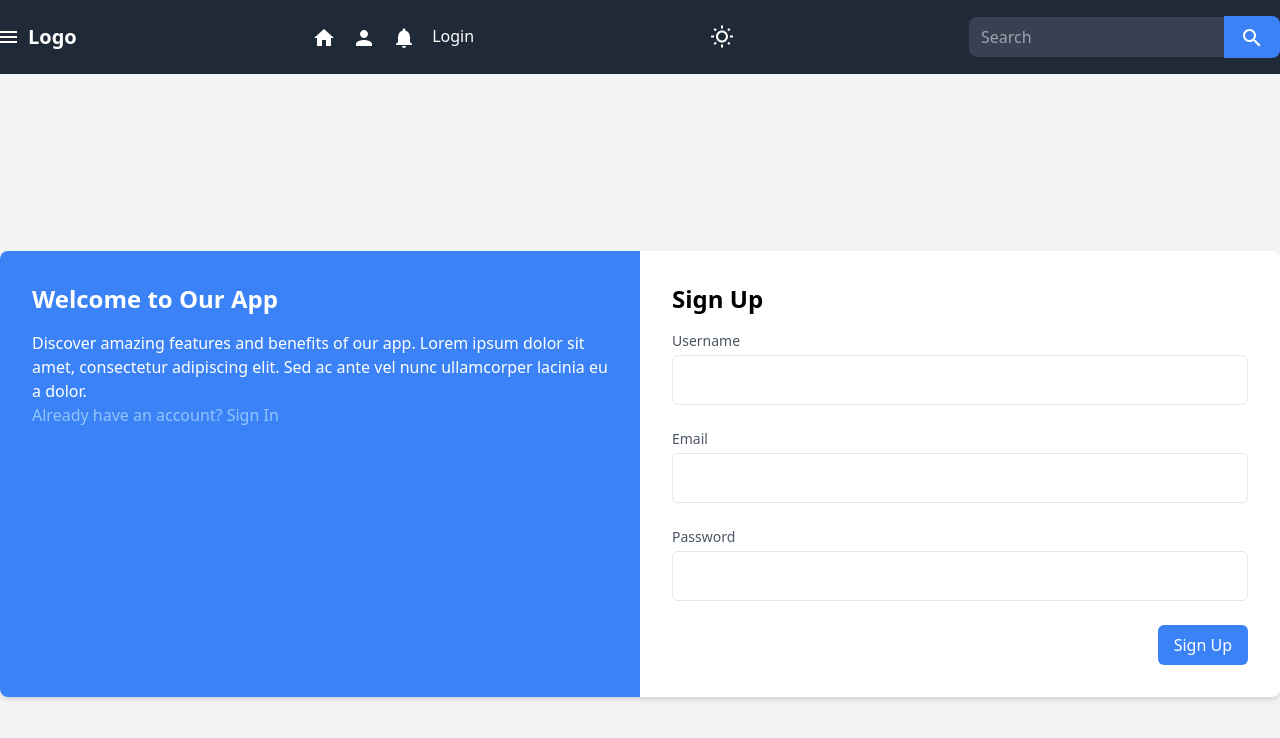
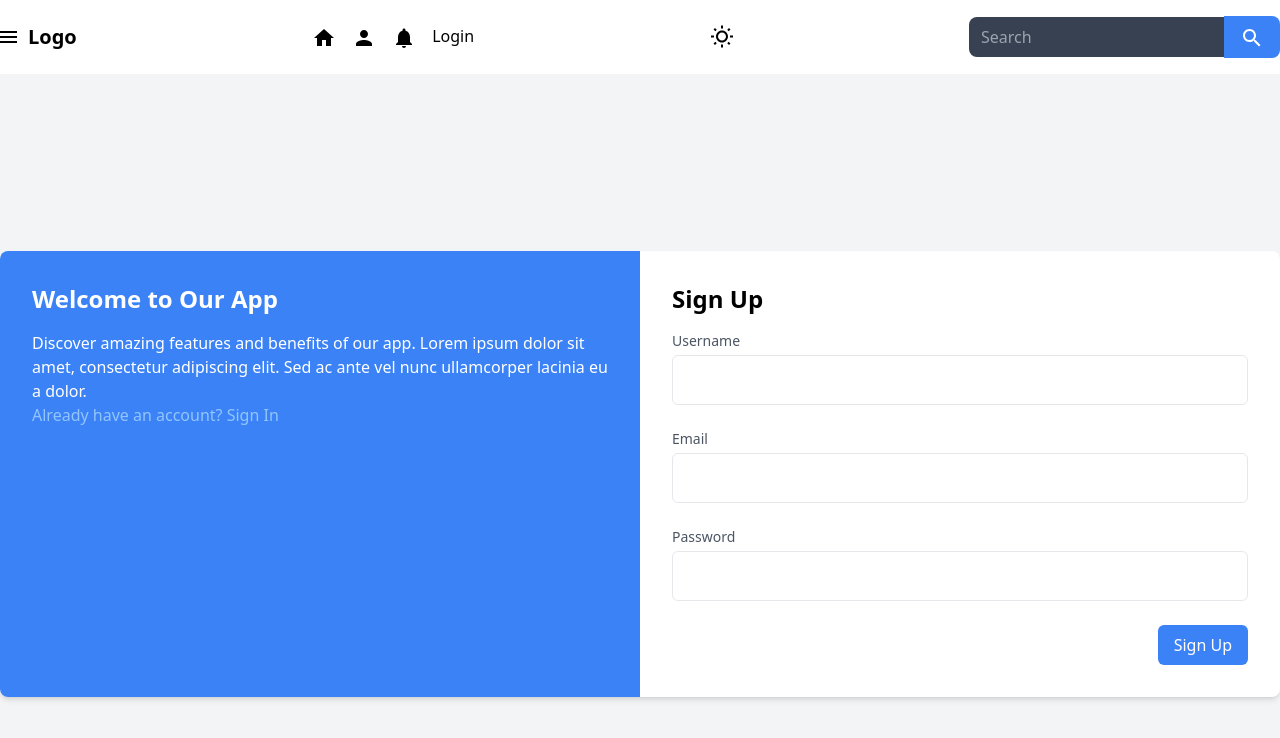
Before and after one commit to ProperPoe/videoStorage-app.github.io, a React (Create React App) app in the folder client/: page /signup in a window 1280 px wide. Shown: the top 738 px of the page. Built offline with nearby package versions, Linux system fonts and the light colour scheme.

Commit message:
Implement dynamic dark mode functionality and responsive styling in Navbar component

```diff
--- a/client/src/components/Navbar.tsx
+++ b/client/src/components/Navbar.tsx
@@ -1,18 +1,24 @@
 import React, { PureComponent } from 'react'
 import { connect } from 'react-redux'
+import { bindActionCreators, Dispatch } from 'redux';
+import store, {AppDispatch, RootState} from '../store/store';
+import { toggleDarkMode } from '../store/darkModeSlice';
 import DarkModeOutlinedIcon from '@mui/icons-material/DarkModeOutlined'
 import WbSunnyOutlinedIcon from '@mui/icons-material/WbSunnyOutlined'
+//import { HomeOutlined } from '@mui/icons-material';
 import {Menu, MenuItem, IconButton} from '@mui/material'
-import {Home, Person, Notifications, Search, Menu as MenuIcon} from '@mui/icons-material'
+import {Home, Person, Notifications, Search, Menu as MenuIcon, HomeMaxOutlined} from '@mui/icons-material'
 import Homepage from '../pages/Home/Home'
 import Profile from '../pages/Profile/Profile'
 import Notifs from '../pages/Notifications/Notifications'
 import { Link } from 'react-router-dom'
 
-interface Props {}
+interface Props {
+    isDarkMode: boolean;
+    toggleDarkMode: () => void
+}
 interface State {
     anchorEl: null | HTMLElement;
-    darkModeIcon: boolean;
 }
 
 class Navbar extends PureComponent<Props, State> {
@@ -20,7 +26,6 @@ class Navbar extends PureComponent<Props, State> {
         super(props);
         this.state = {
           anchorEl: null,
-          darkModeIcon: false,
         };
       }
 
@@ -33,48 +38,55 @@ class Navbar extends PureComponent<Props, State> {
       };
 
       toggleDarkMode = () => {
-        this.setState((prevState) => ({
-            darkModeIcon: !prevState.darkModeIcon
-        }))
+        this.props.toggleDarkMode();
       }
 
     render() {
-        const {anchorEl, darkModeIcon} = this.state;
+        const {anchorEl} = this.state;
+        const {isDarkMode} = this.props;
+
+        // Define the classes for light and dark modes
+        const lightModeClasses = 'bg-white text-black';
+        const darkModeClasses = 'bg-gray-800 text-white';
+
+        // Determine which classes to use based on the dark mode state
+        const navbarClasses = isDarkMode ? darkModeClasses : lightModeClasses;
 
         return (
             <>
-            <div className='bg-gray-800 py-4'>
+            <div className={`bg-gray-800 py-4 ${navbarClasses}`} >
                 <div className='container mx-auto flex justify-between items-center'>
                     <div className='flex items-center'>
                     <IconButton
-                            sx={{color: 'white', fontSize: '24px'}}
+                        sx={{ color: isDarkMode ? 'white' : 'black', fontSize: '24px' }}
                         color='inherit'
                         edge='start'
                         aria-label='menu'
                         aria-controls='menu'
-                            aria-haspopup="true"
+                        aria-haspopup='true'
                         onClick={this.handleClick}
                     >
                         <MenuIcon />
                     </IconButton>
                     {/* Logo */}
-                        <div className='text-white text-xl font-bold'>Logo</div>
+                    <div className={`text-xl font-bold ${isDarkMode ? 'text-white' : 'text-black'}`}>Logo</div>
+
 
                     </div>
                     {/* Hamburger Icon */}
 
                     {/* Navigation Links */}
                     <div className='text-white space-x-4 lg:flex hidden'>
-                        <Link to="/" className='hover:text-blue-400 transition duration-300 hover:underline hover:scale-110'><Home/></Link>
-                        <Link to="/profile" className='hover:text-blue-400 transition duration-300 hover:underline hover:scale-110'><Person/></Link>
-                        <Link to="/notifications" className='hover:text-blue-400 transition duration-300 hover:underline hover:scale-110'><Notifications/></Link>
-                        <Link to="/signup" className='hover:text-blue-300 transition duration-300 hover:underline hover:scale-110'>Login</Link>
+                        <Link to="/" className={`hover:text-blue-400 transition duration-300 hover:underline hover:scale-110 ${isDarkMode ? 'text-white' : 'text-black'}`}><Home/></Link>
+                        <Link to="/profile" className={`hover:text-blue-400 transition duration-300 hover:underline hover:scale-110 ${isDarkMode ? 'text-white' : 'text-black'}`}><Person/></Link>
+                        <Link to="/notifications" className={`hover:text-blue-400 transition duration-300 hover:underline hover:scale-110 ${isDarkMode ? 'text-white' : 'text-black'}`}><Notifications/></Link>
+                        <Link to="/signup" className={`hover:text-blue-400 transition duration-300 hover:underline hover:scale-110 ${isDarkMode ? 'text-white' : 'text-black'}`}>Login</Link>
                     </div>
                     {/* Lightmode/Darkmode */}
-                    {darkModeIcon ? (
-                        <DarkModeOutlinedIcon onClick={this.toggleDarkMode} className='text-white cursor-pointer hover:text-gray-300 transition duration-300' />
+                    {this.props.isDarkMode ?  (
+                        <DarkModeOutlinedIcon onClick={this.toggleDarkMode} className={`cursor-pointer hover:text-gray-300 transition duration-300 ${isDarkMode ? 'text-white' : 'text-black'}`} />
                        ):(
-                        <WbSunnyOutlinedIcon onClick={this.toggleDarkMode} className='text-white cursor-pointer hover:text-gray-300 transition duration-300' />
+                        <WbSunnyOutlinedIcon onClick={this.toggleDarkMode} className={`cursor-pointer hover:text-gray-300 transition duration-300 ${isDarkMode ? 'text-white' : 'text-black'}`} />
                     )
 
                     }
@@ -106,12 +118,16 @@ class Navbar extends PureComponent<Props, State> {
     }
 }
 
-// const mapStateToProps = (state) => ({
+const mapStateToProps = (state: RootState) => ({
+    isDarkMode: state.darkMode.isDarkMode,
+  });
 
-// })
+const mapDispatchToProps = (dispatch: AppDispatch) =>
+  bindActionCreators(
+    {
+      toggleDarkMode,
+    },
+    dispatch
+  );
 
-// const mapDispatchToProps = (dispatch) => ({
-
-// })
-
-export default  (Navbar) /*connect(mapStateToProps, mapDispatchToProps)*/
+export default  connect(mapStateToProps, mapDispatchToProps)(Navbar)
--- a/client/src/index.js
+++ b/client/src/index.js
@@ -2,13 +2,18 @@ import React from 'react';
 import ReactDOM from 'react-dom/client';
 import './index.css';
 import App from './App.tsx';
+import store from './store/store';
+import { Provider } from 'react-redux';
+
 
 
 const root = ReactDOM.createRoot(document.getElementById('root'));
 root.render(
-  <React.StrictMode>
-    <App />
-  </React.StrictMode>
+  <Provider store={store}>
+    <React.StrictMode>
+      <App />
+    </React.StrictMode>
+  </Provider>
 );
 
 // If you want to start measuring performance in your app, pass a function
--- a/client/src/store/darkModeSlice.ts
+++ b/client/src/store/darkModeSlice.ts
@@ -7,7 +7,7 @@ interface DarkModeState {
 }
 
 const initialState: DarkModeState = {
-  isDarkMode: false, // Set the initial mode as light
+  isDarkMode: false,
 };
 
 const darkModeSlice = createSlice({
--- a/client/src/store/store.ts
+++ b/client/src/store/store.ts
@@ -7,4 +7,7 @@ const store = configureStore({
   },
 });
 
+export type RootState = ReturnType<typeof store.getState>;
+export type AppDispatch = typeof store.dispatch;
+
 export default store;
```
Lines whose indentation alone changed are shown as unchanged.
